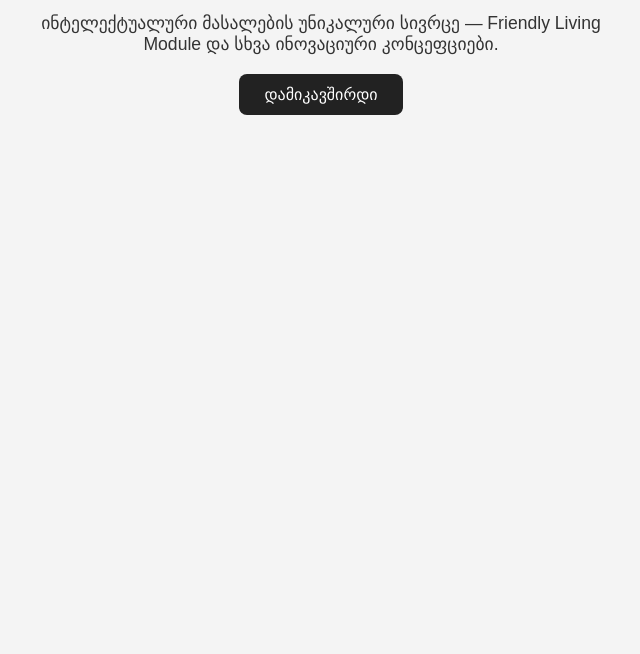
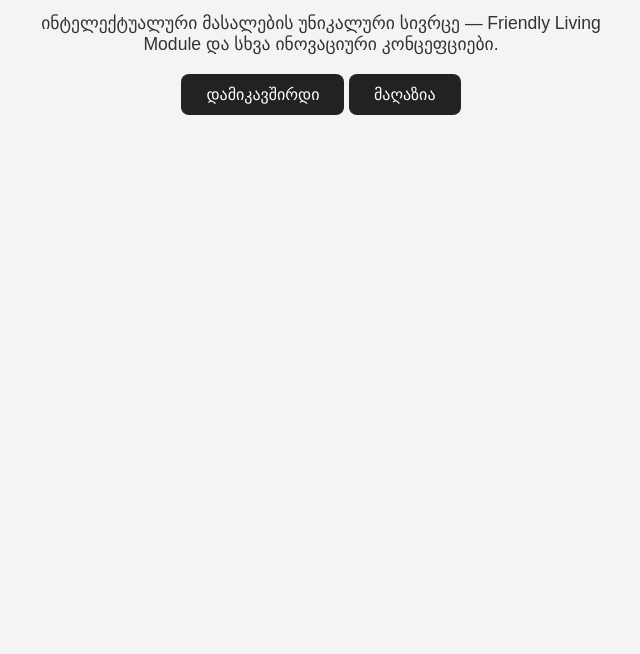
Before and after one commit to Architect2-201/Architect2-201.github.io, a plain HTML site: page index.html in a window 1280 px wide. Shown: the part 146-800 px from the top of the page, without its empty margins (319-959 px from the left). Drawn offline with Linux system fonts and the light colour scheme.

Commit message:
Update index.html

```diff
--- a/index.html
+++ b/index.html
@@ -39,3 +39,4 @@
   <a href="mailto:nukrichachava9@gmail.com">დამიკავშირდი</a>
 </body>
 </html>
+<a href="store.html">მაღაზია</a>
```
